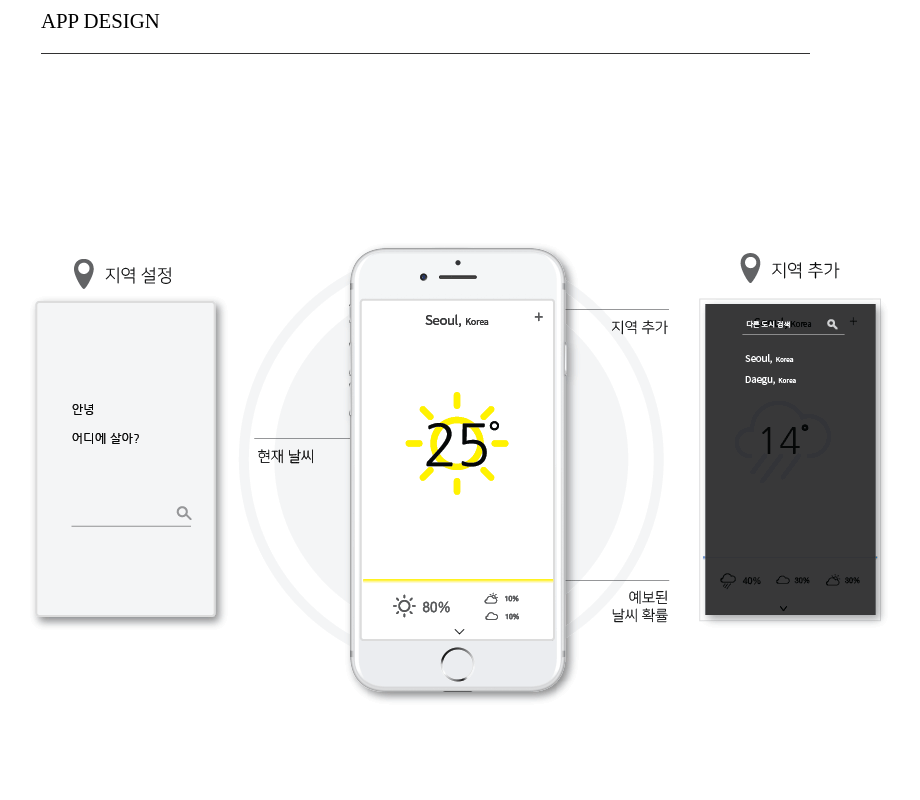
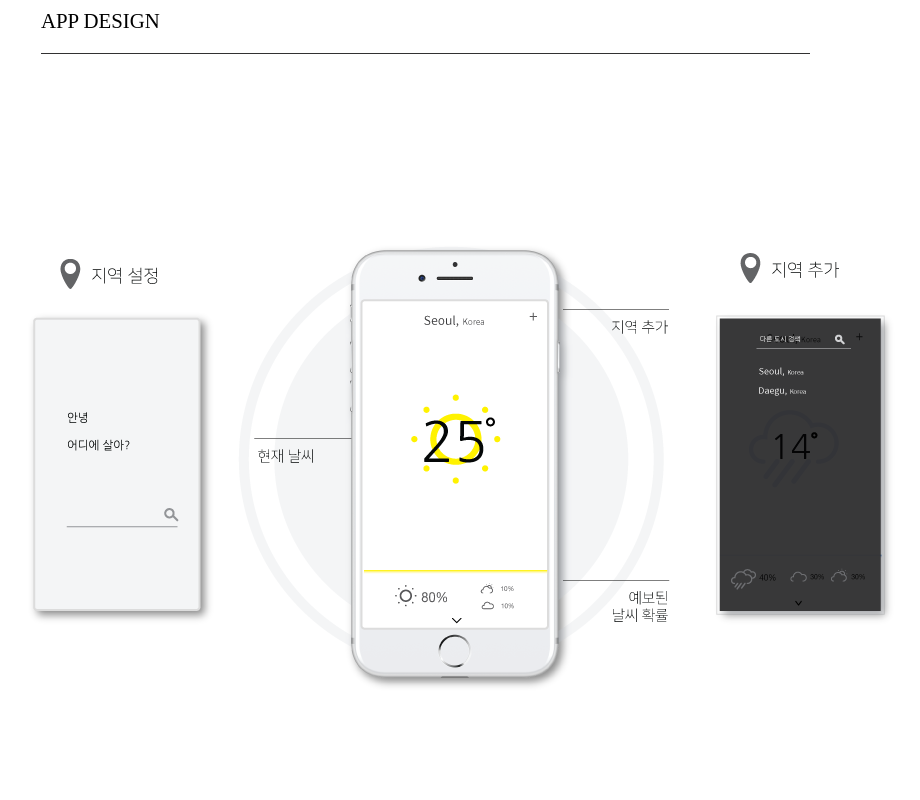
Before and after one commit to yeahjii/portfolio, a plain HTML site: page project/project04/index.html in a window 1280 px wide. Shown: the part 3500-4300 px from the top of the page, without its empty margins (336-1256 px from the left). Drawn offline with Linux system fonts and the light colour scheme.

Commit message:
change img

```diff
--- a/project/project04/index.html
+++ b/project/project04/index.html
@@ -76,7 +76,7 @@
 					</div>
 					<div class="con6">
 						<h2 class="tit">APP DESIGN</h2>
-						<p><img src="img/img_app.gif"></p>
+						<p><img src="img/img_app.png"></p>
 					</div>
 					<div class="con7">
 						<h2 class="tit">WEB DESIGN</h2>
```
Also changed, not shown: project/project04/img/img_app.gif (deleted), project/project04/img/img_app.png (added).
